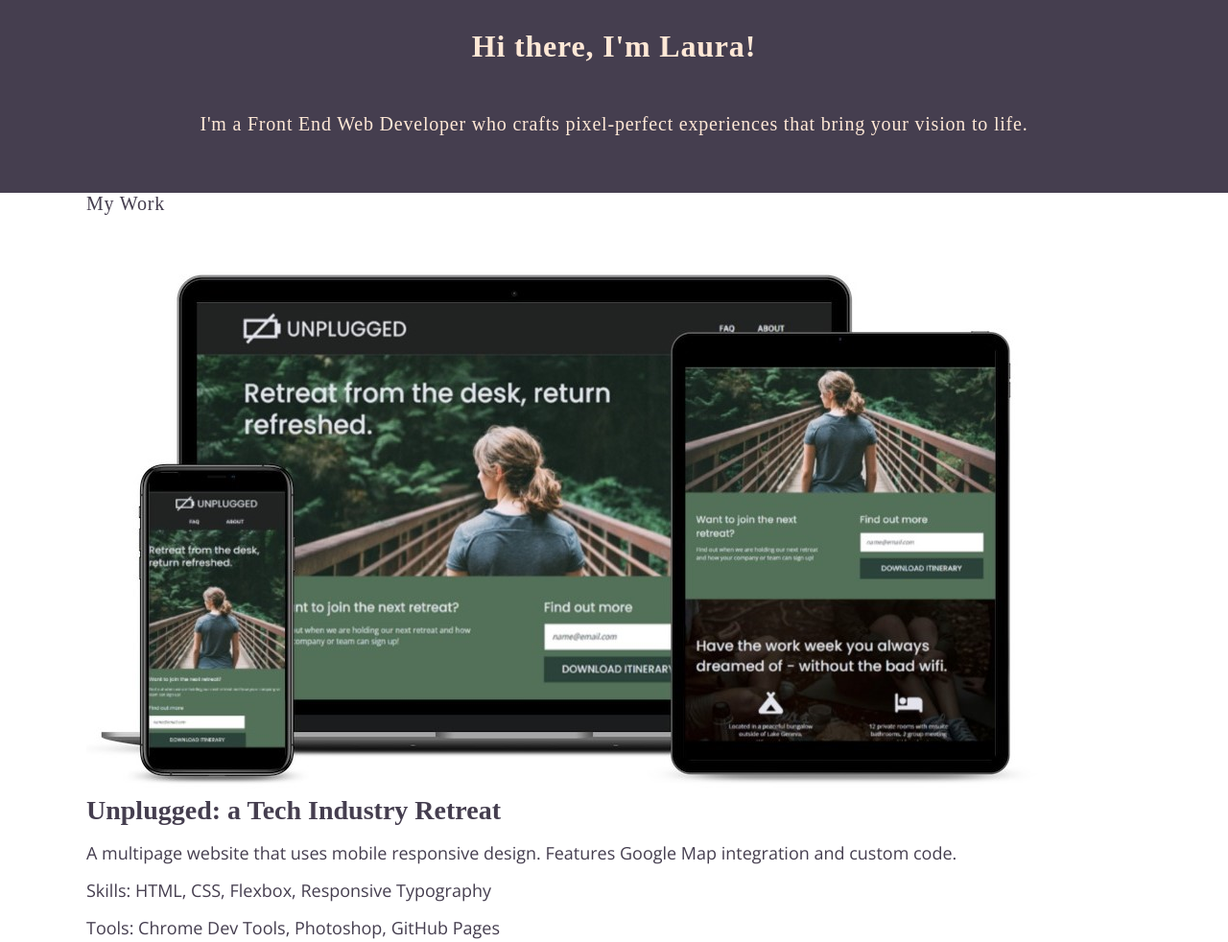
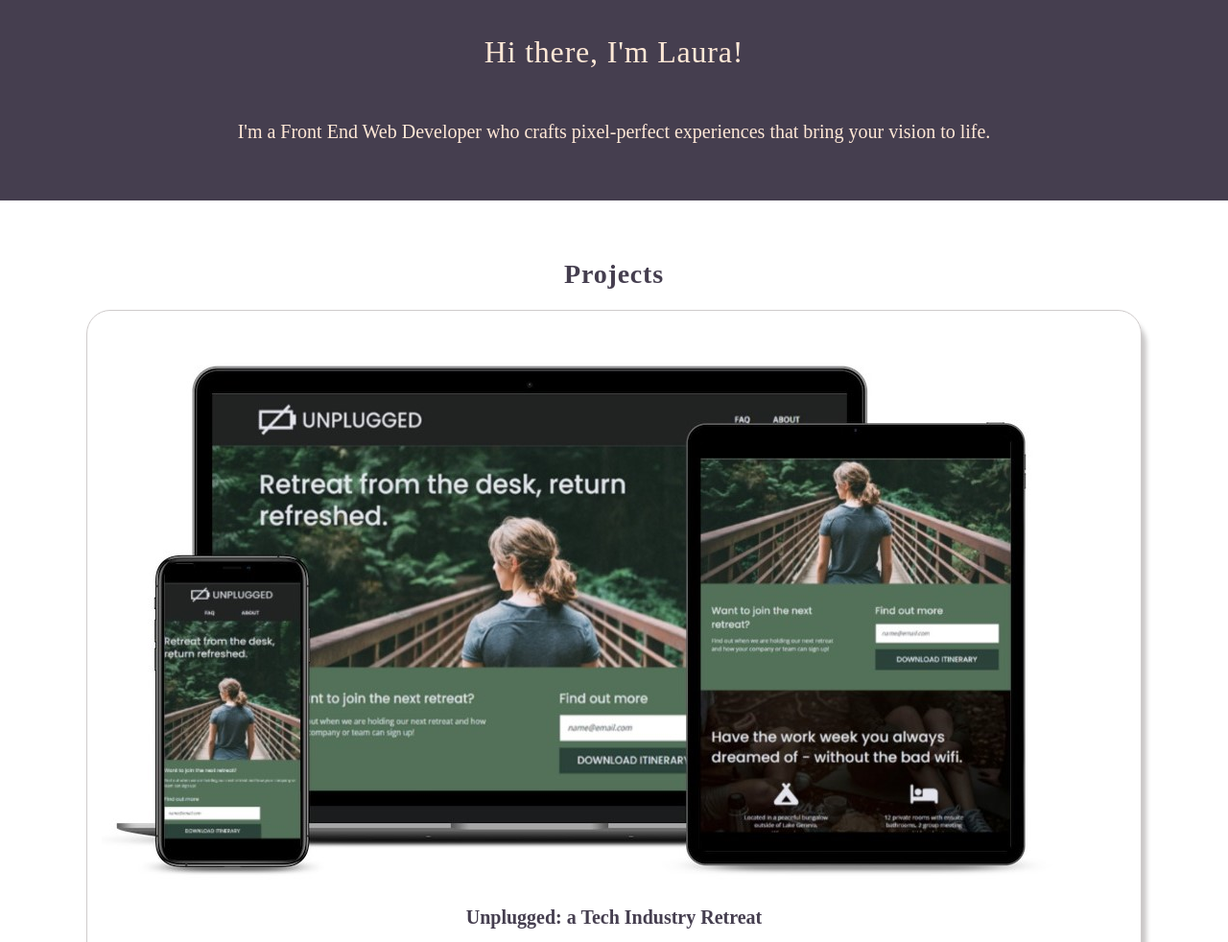
Before and after one commit to ll-zerr/lz-portfolio, a website built with Parcel: page index.html in a window 1280 px wide. Shown: the part 100-1082 px from the top of the page at 96% size. Built offline with nearby package versions, Linux system fonts and the light colour scheme; a web font is replaced by a local one.

Commit message:
Modify index and update project styles

```diff
--- a/css/main.css
+++ b/css/main.css
@@ -110,11 +110,11 @@ h1, h2, h3, h4, h5 {
   margin: 0;
 }
 
-h1, h3 {
+h1, h2 {
   font-size: 1.75rem;
 }
 
-h2, h4 {
+h3, h4 {
   font-size: 1.25rem;
 }
 
@@ -136,8 +136,12 @@ figure {
   margin: 0 auto;
 }
 
-/* Base Header - Footer Styles */
-header, footer, .hero {
+.headline {
+  margin-bottom: 20px;
+}
+
+/**** Base Header - Footer Styles ****/
+header, footer {
   background-color: #453e4f;
   color: #ffe8d6;
   display: flex;
@@ -145,11 +149,12 @@ header, footer, .hero {
   align-items: center;
   flex-flow: row wrap;
   text-align: center;
+  padding: 30px 0 60px;
 }
 
-/* Header styles */
+/**** Navigation Bar ****/
 .nav-bar {
-  padding: 30px 0 60px;
+  padding-bottom: 60px;
 }
 
 .nav-list {
@@ -174,20 +179,65 @@ header, footer, .hero {
   padding: 5px 10px;
 }
 
-/* Hero Styles */
-.hero {
+h1 {
   padding-bottom: 30px;
 }
 
 h1, h2 {
-  padding-bottom: 30px;
   letter-spacing: 0.05rem;
 }
 
-h2 {
+h2, h3 {
+  font-weight: bold;
+  text-align: center;
+}
+
+/*** Hero Styles ****/
+
+.hero-text {
   font-weight: 400;
 }
-/* Work Styles */
+
+/**** Work Styles ****/
+
+#work {
+  padding-top: 60px;
+}
+
+.project-card {
+  padding: 20px 10px;
+  margin-bottom: 20px;
+  border: 1px solid rgb(207, 203, 203);
+  border-radius: 25px;
+  box-shadow: 5px 10px 5px rgb(201, 199, 199);
+}
+
+.project-img {
+  margin: 5px;
+  transition: transform 0.2s;
+}
+
+.project-img:hover {
+  transform: scale(1.09);
+}
+
+.project-content h3 {
+  margin: 20px 0 40px;
+}
+
+.project-content span {
+ font-weight: bold;
+}
+
+.project-description {
+  margin-bottom: 30px;
+}
+
+.project-links {
+  text-align: center;
+  margin: 40px 0;
+}
+
 /* Skills Styles */
 /* Contact Styles */
 
--- a/index.html
+++ b/index.html
@@ -3,7 +3,7 @@
 
 <head>
   <meta charset="utf-8">
-  <title></title>
+  <title>LZ Portfolio</title>
   <meta name="description" content="">
   <meta name="viewport" content="width=device-width, initial-scale=1">
 
@@ -15,6 +15,9 @@
   <link rel="manifest" href="site.webmanifest">
   <link rel="apple-touch-icon" href="icon.png">
   <!-- Place favicon.ico in the root directory -->
+  <!-- Bootstrap Styles -->
+
+  <link href="https://cdn.jsdelivr.net/npm/bootstrap@5.3.0-alpha3/dist/css/bootstrap.min.css" rel="stylesheet" integrity="sha384-KK94CHFLLe+nY2dmCWGMq91rCGa5gtU4mk92HdvYe+M/SXH301p5ILy+dN9+nJOZ" crossorigin="anonymous">
 
   <!-- Google Fonts -->
   <link rel="preconnect" href="https://fonts.googleapis.com">
@@ -41,7 +44,7 @@
         <!-- <div class="logo">
           <i class="fa-solid fa-code"></i>
           <h4>Laura Zerr | Web Developer</h4>
-        </div> -->
+        </div>  -->
 
         <ul class="nav-list">
           <li><a class="nav-item" href="#work">Projects</a></li>
@@ -50,33 +53,33 @@
           <li><a class="nav-item" id="contact-btn" href="#contact">Contact Me</a></li>
         </ul>
       </nav>
+
+      <section class="hero">
+      <div class="content-wrapper">
+        <div class="hero-headline">
+          <h1><span>Hi there, </span>I'm Laura!</h1>
+          <h3 class="hero-text">I'm a Front End Web Developer who crafts pixel-perfect experiences that bring your vision to life.</h3>
+        </div>
+      </div>
+    </section>
     </div>
   </header>
 
   <main>
 
-    <section class="hero">
-      <div class="content-wrapper">
-        <div class="hero-headline">
-          <h1><span>Hi there, </span>I'm Laura!</h1>
-          <h2>I'm a Front End Web Developer who crafts pixel-perfect experiences that bring your vision to life.</h2>
-        </div>
-      </div>
-    </section>
-
     <section id="work" class="portfolio">
       <div class="content-wrapper">
-        <h2 class="headline">My Work</h2>
+        <h2 class="headline">Projects</h2>
         <div class="work-projects">
 
           <div class="project-card">
             <figure class="project-img">
-              <a href="https://ll-zerr.github.io/unplugged/"><img src="img/smartmockups_unplugged.jpg" alt="Homepage of a retreat site on desktop, mobile, and tablet."></a>
+              <a href="https://ll-zerr.github.io/unplugged/" target="_blank"><img src="img/smartmockups_unplugged.jpg" alt="Homepage of a retreat site on desktop, mobile, and tablet."></a>
             </figure>
 
             <div class="project-content">
               <h3>Unplugged: a Tech Industry Retreat</h3>
-              <p>A multipage website that uses mobile responsive design. Features Google Map integration and custom code.</p>
+              <p class="project-description">A multipage website that uses mobile responsive design. Features Google Map integration and custom code.</p>
               <p><span>Skills:</span> HTML, CSS, Flexbox, Responsive Typography</p>
               <p><span>Tools:</span> Chrome Dev Tools, Photoshop, GitHub Pages</p>
             </div>
@@ -251,7 +254,7 @@
 
   </main>
 
-
+  <script src="https://cdn.jsdelivr.net/npm/bootstrap@5.3.0-alpha3/dist/js/bootstrap.bundle.min.js" integrity="sha384-ENjdO4Dr2bkBIFxQpeoTz1HIcje39Wm4jDKdf19U8gI4ddQ3GYNS7NTKfAdVQSZe" crossorigin="anonymous"></script>
   <script src="js/vendor/modernizr-3.11.2.min.js"></script>
   <script src="js/plugins.js"></script>
   <script src="js/main.js"></script>
```
